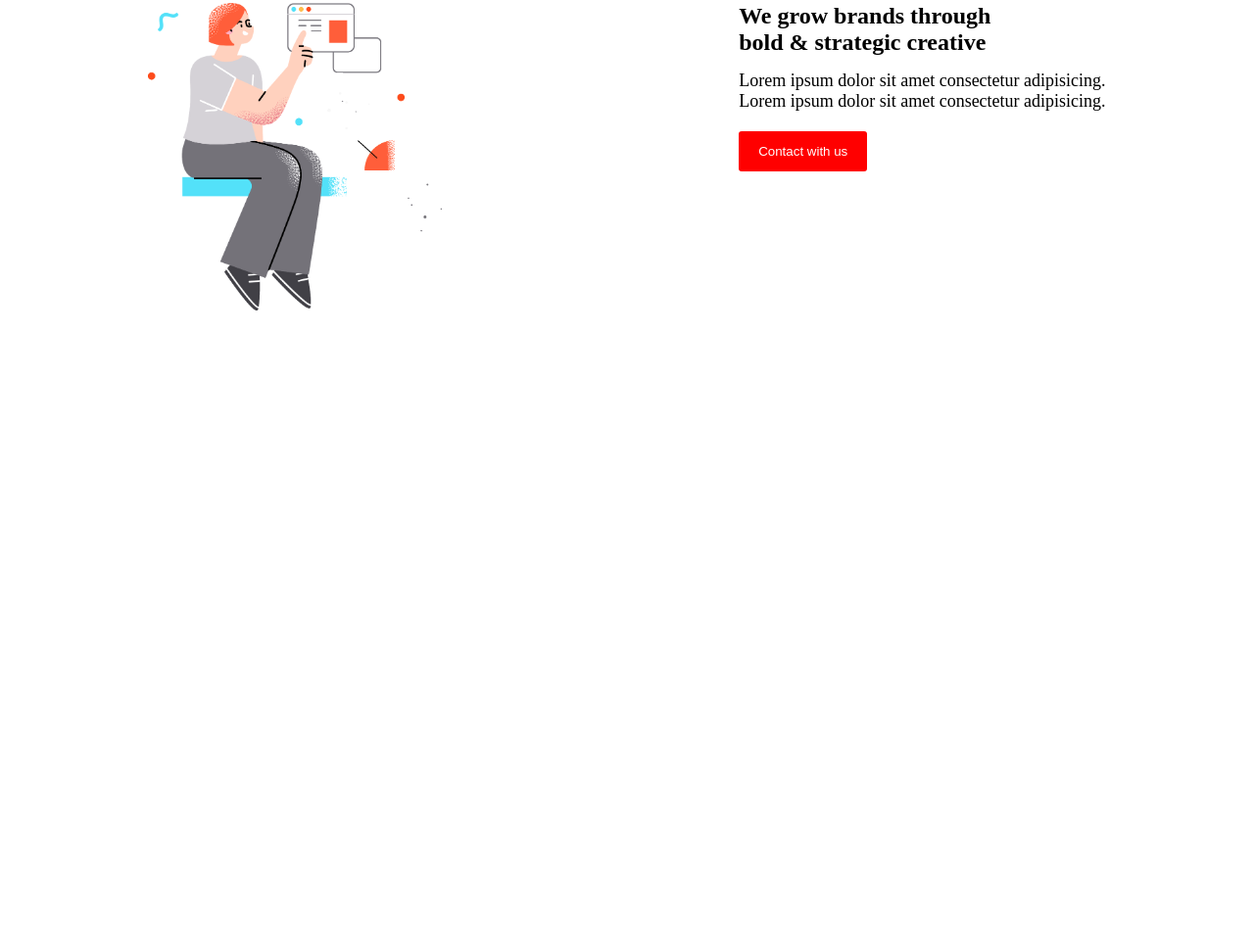
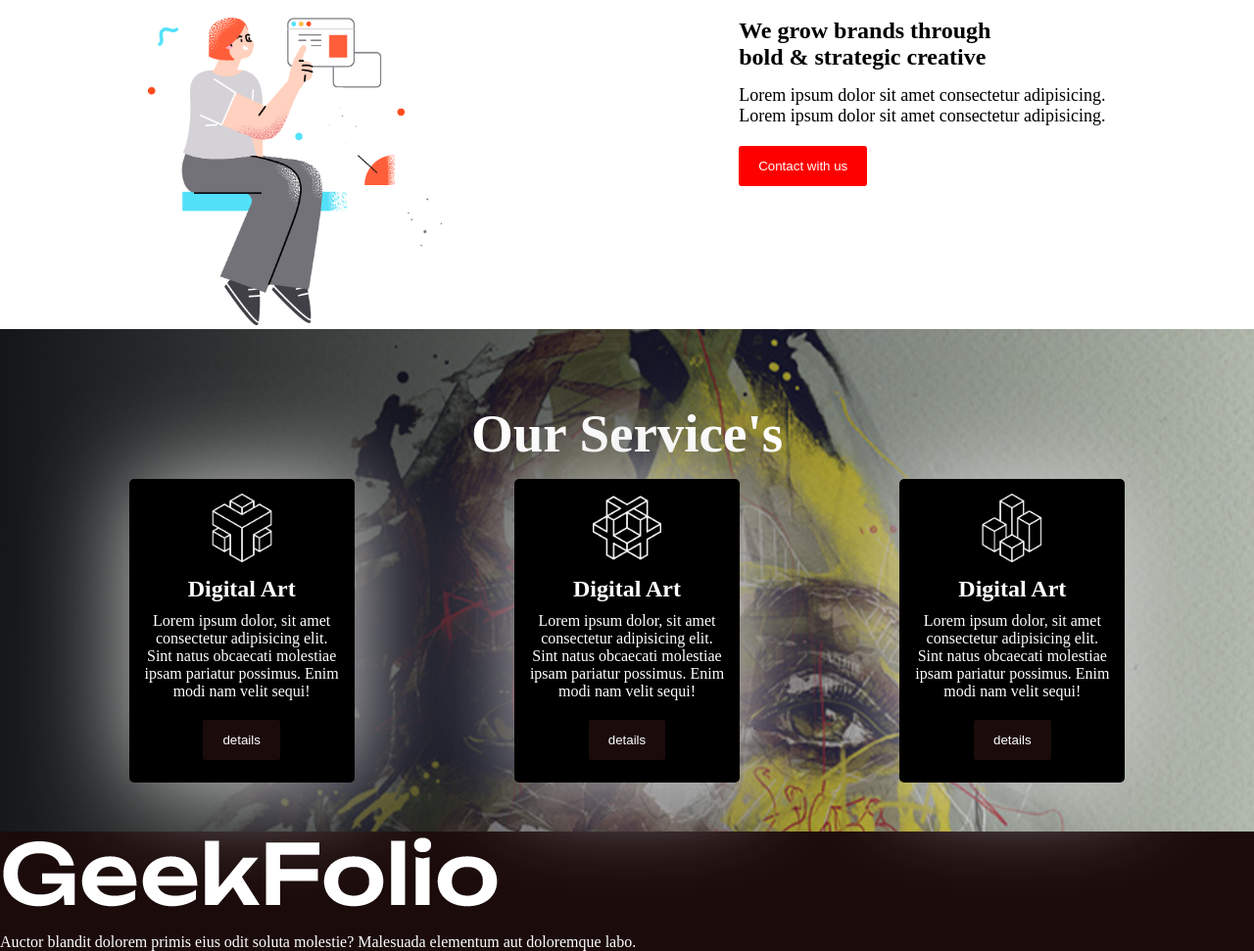
Before and after one commit to Selina-Khatun/digital-product, a plain HTML site: page index.html in a window 1280 px wide. Shown: the part 1009-1980 px from the top of the page at 98% size. Before the commit the page ends 1330 px from the top, so only its background shows below. Drawn offline with Linux system fonts and the light colour scheme.

Commit message:
Service section added

```diff
--- a/index.html
+++ b/index.html
@@ -5,7 +5,7 @@
     <meta charset="UTF-8">
     <meta name="viewport" content="width=device-width, initial-scale=1.0">
     <title>digital-product</title>
-    <link rel="stylesheet" href="styles/styles.css">
+    <link rel="stylesheet" href="styles.css">
 </head>
 
 <body>
@@ -26,8 +26,8 @@
             </div>
         </nav>
     </header>
-        <!-- banner section -->
-
+    <!-- banner section -->
+    <main>
         <!-- div>(div>h1+(p>lorem15)+btn)+div>img -->
         <div class="banner-comtainer">
             <div class="banner-text">
@@ -59,12 +59,46 @@
                 </div>
             </div>
         </section>
-        <!-- Our Service section -->
+        <!--  Our Service section -->
+        <section>
+            <div class="Service-container">
+                <h1 class=" about-us title">Our Service's</h1>
+                <!-- div*3>img+h1+p+btn -->
+                <div class="box-container">
+                    <div class="box">
+                        <img class="icon" src="icon/0.png" alt="">
+                        <h1 class="box-title">Digital Art</h1>
+                        <p>Lorem ipsum dolor, sit amet consectetur adipisicing elit. Sint natus obcaecati molestiae
+                            ipsam pariatur possimus. Enim modi nam velit sequi!</p>
+                        <button class="btn box-btn">details</button>
+                    </div>
+                    <div class="box">
+                        <img class="icon" src="icon/1.png" alt="">
+                        <h1 class="box-title">Digital Art</h1>
+                        <p>Lorem ipsum dolor, sit amet consectetur adipisicing elit. Sint natus obcaecati molestiae
+                            ipsam pariatur possimus. Enim modi nam velit sequi!</p>
+                        <button class="btn box-btn">details</button>
+                    </div>
+                    <div class="box">
+                        <img class="icon" src="icon/2.png" alt="">
+                        <h1 class="box-title">Digital Art</h1>
+                        <p>Lorem ipsum dolor, sit amet consectetur adipisicing elit. Sint natus obcaecati molestiae
+                            ipsam pariatur possimus. Enim modi nam velit sequi!</p>
+                        <button class="btn box-btn">details</button>
+                    </div>
+                </div>
 
+            </div>
+        </section>
 
-
-    <main></main>
-    <footer></footer>
+    </main>
+<!-- footer section -->
+    <footer>
+        <div class="footer-container">
+            <img src="logo/logo-light.png" alt="">
+            <p>Auctor blandit dolorem primis eius odit soluta molestie? Malesuada elementum aut doloremque labo.</p>
+        </div>
+    </footer>
 
 </body>
 
--- a/styles/styles.css
+++ b/styles.css
@@ -38,7 +38,10 @@
     align-items: center;
     padding: 10px;
     height: 100vh;
-    background-image: url(../images/background.png), linear-gradient(45deg, rgb(97, 23, 23), rgb(29, 29, 66));
+
+    /* background-image: url('./images/background.png'),linear-gradient(45deg,rgb(5, 5, 5), #2e2e2e); */
+    background-image:linear-gradient(45deg, rgb(39, 26, 121), rgba(78, 53, 40, 0.699)),url('images/product-3.jpg');
+    /* background-image: linear-gradient(92deg, rgba(0, 102, 255, 0.973), rgb(0 0 255 / 0%)),url('images/product-1.jpg'); */
     color: #ffff;
     background-position: center;
     background-size: cover;
@@ -71,7 +74,7 @@
 
 .about-us {
     text-align: center;
-    padding-top: 25px;
+    padding: 25px 0px 15px;
 }
 
 .about-us-container {
@@ -80,4 +83,46 @@
     padding-top: 20px;
     margin-top: 20px;
 }
+
 /*  Our Service section styles */
+.Service-container {
+    color: #ffff;
+    background-image: linear-gradient(92deg, rgba(15, 17, 20, 0.973), rgba(8, 8, 19, 0)),url('images/product-1.jpg');
+    padding: 50px;
+
+}
+
+.box-container {
+    display: flex;
+    justify-content: space-around;
+
+
+}
+
+.box {
+    background-color: black;
+    /* color: #ffff; */
+    width: 200px;
+    height: 280px;
+    text-align: center;
+    padding: 15px;
+    box-shadow: 4px 2px 105px rgb(212, 211, 211);
+    border-radius: 5px;
+}
+
+.icon {
+    width: 70px;
+
+}
+.box-btn{
+    background-color: #1b0b0b;
+}
+.box-title{
+padding: 10px;
+}
+/* footer section styles */
+
+.footer-container{
+    background-color: #1b0b0b;
+    color: #ffff;
+}
```
